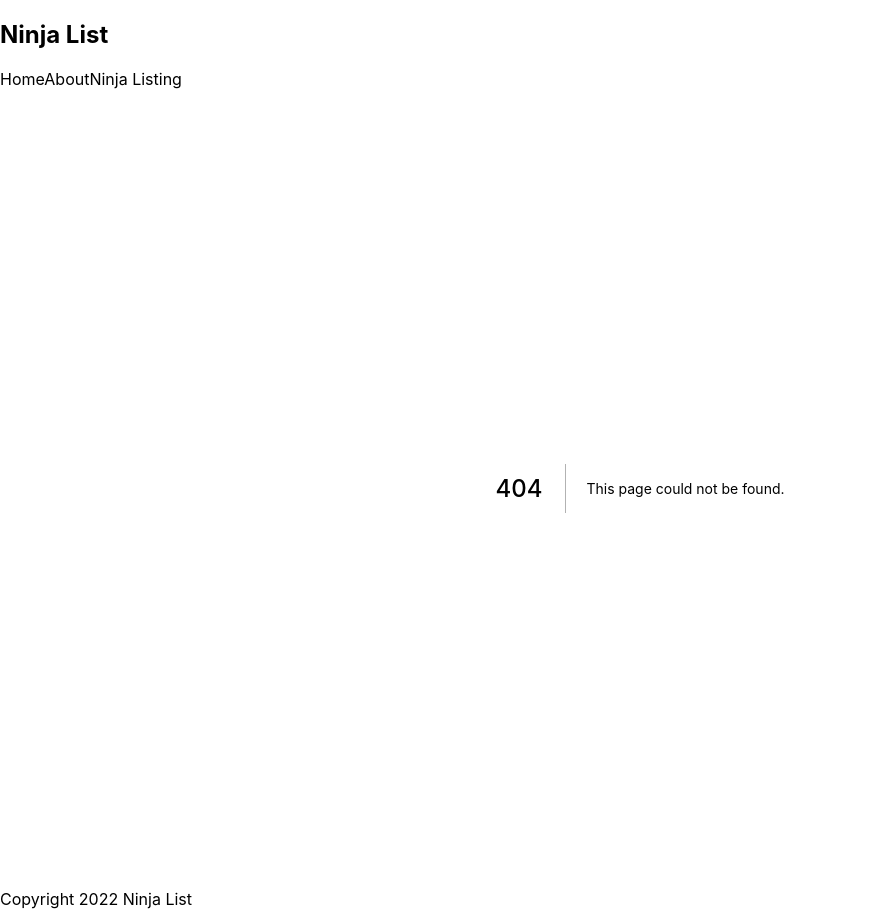
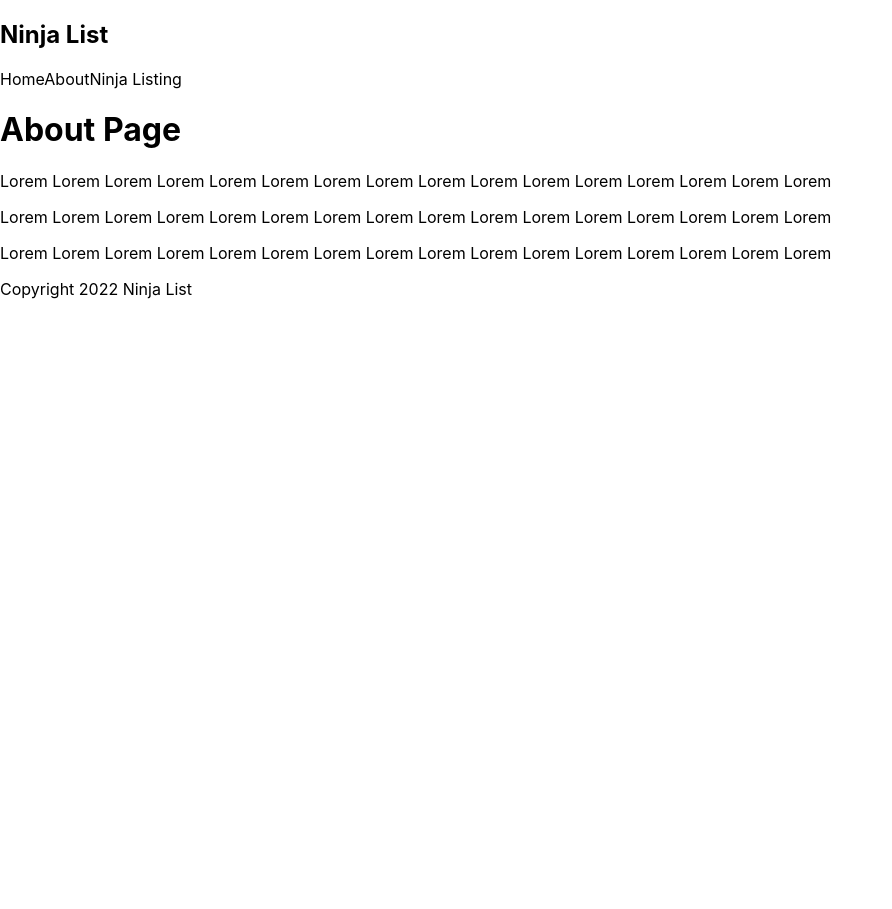
Before and after one commit to Owaisjaved/NextJsLearning, a Next.js app: page /about in a window 1280 px wide. Before the commit this address had no page. Shown: the whole page, without its empty margins (0-892 px from the left). After the commit the page ends 800 px from the top, so only its background shows below. Built offline with nearby package versions, Linux system fonts and the light colour scheme.

Commit message:
about page

```diff
--- /dev/null
+++ b/pages/about.js
@@ -0,0 +1,12 @@
+const About = () => {
+    return (
+        <div>
+            <h1>About Page</h1>
+            <p>Lorem Lorem Lorem Lorem Lorem Lorem Lorem Lorem Lorem Lorem Lorem Lorem Lorem Lorem Lorem Lorem </p>
+            <p>Lorem Lorem Lorem Lorem Lorem Lorem Lorem Lorem Lorem Lorem Lorem Lorem Lorem Lorem Lorem Lorem </p>
+            <p>Lorem Lorem Lorem Lorem Lorem Lorem Lorem Lorem Lorem Lorem Lorem Lorem Lorem Lorem Lorem Lorem </p>
+        </div>
+     );
+}
+
+export default About;
```
